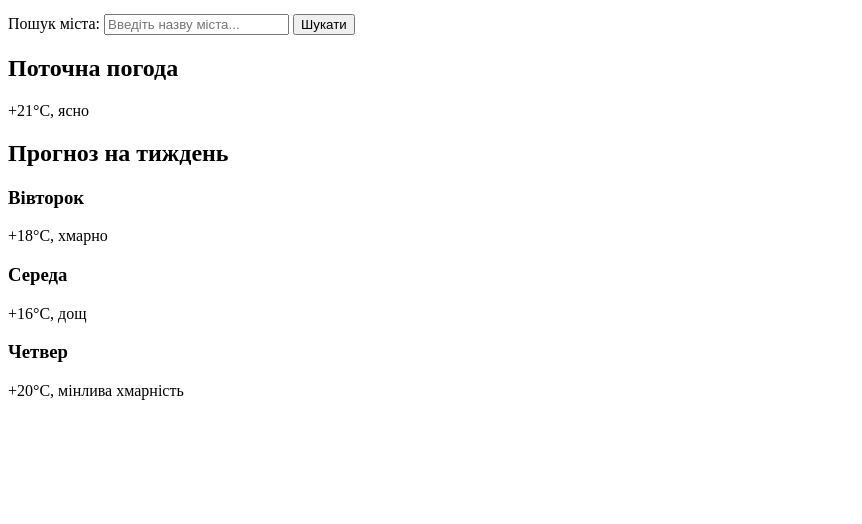
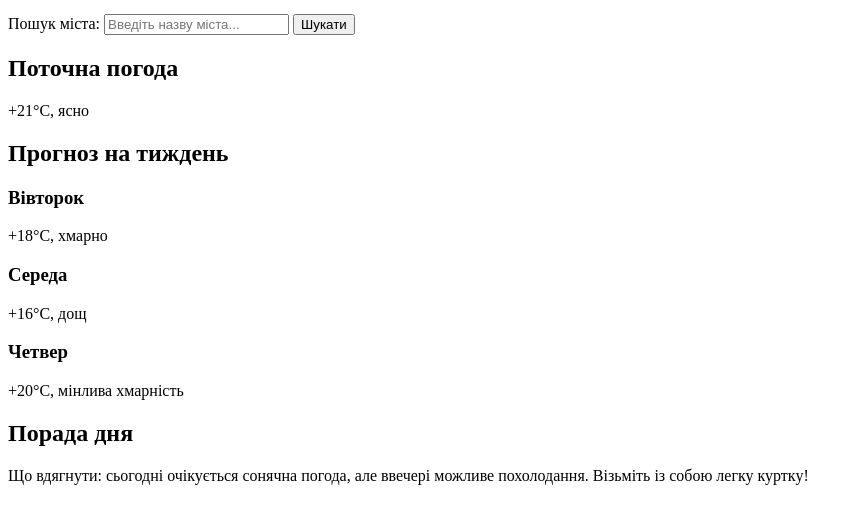
Before and after one commit to oleksandr856/weather-dashboard, a plain HTML site: page index.html in a window 1280 px wide. Shown: the part 118-642 px from the top of the page, without its empty margins (0-862 px from the left). Drawn offline with Linux system fonts and the light colour scheme.

Commit message:
Додано тег aside з порадою після мейн

```diff
--- a/index.html
+++ b/index.html
@@ -53,6 +53,12 @@
     </section>
   </main>
 
+  <aside>
+    <h2>Порада дня</h2>
+    <p>Що вдягнути: сьогодні очікується сонячна погода, але ввечері можливе похолодання. Візьміть із собою легку куртку!
+    </p>
+  </aside>
+
   <!-- Підвал із джерелом даних -->
   <script src="js/app.js"></script>
 </body>
```
